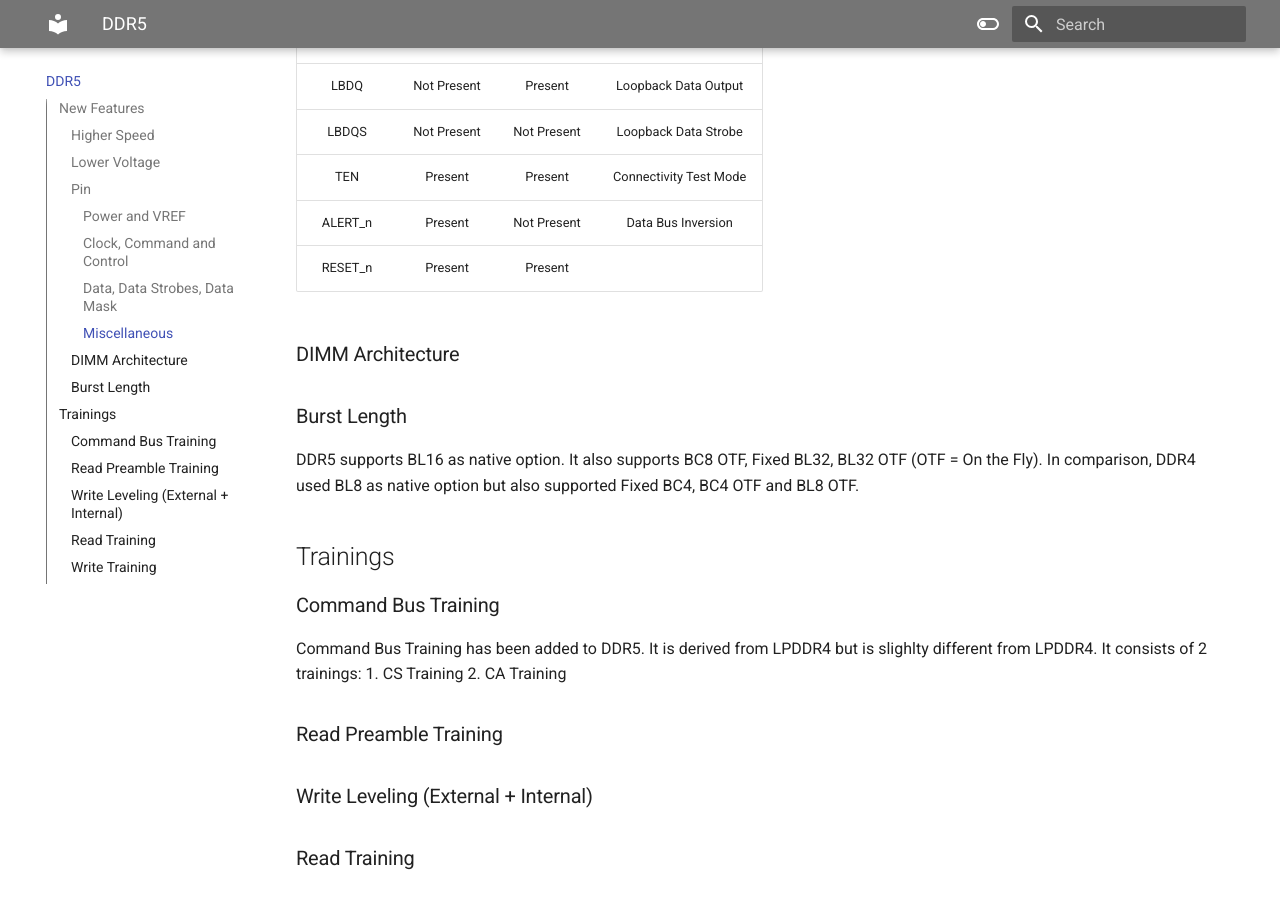
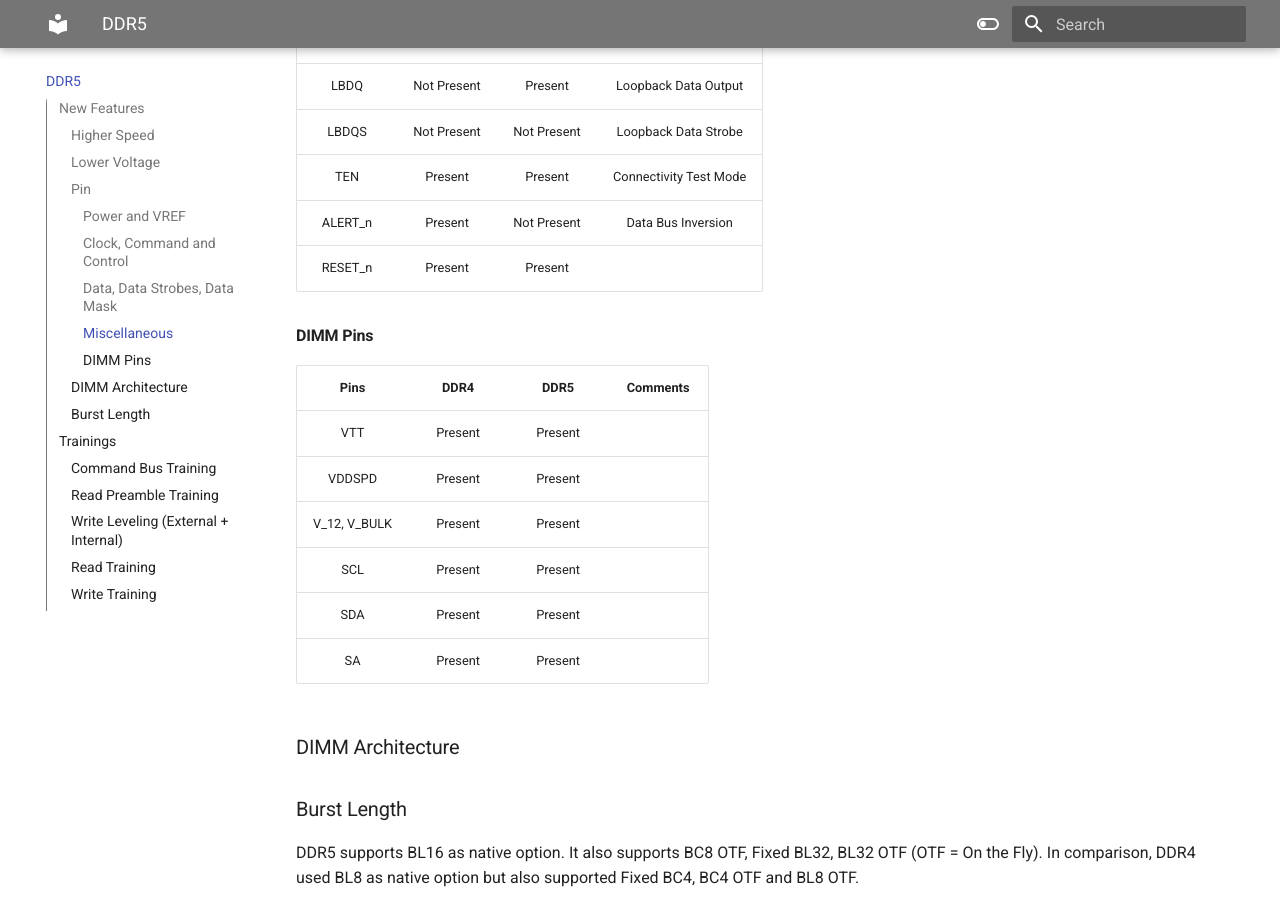
Before and after one commit to shingaridavesh/memoryandarchitecture, an MkDocs documentation site: the page built from docs/DDR5.md, in a window 1280 px wide and 900 px high, scrolled down 1827 px. Built offline with MkDocs 1.6.1 and Material for MkDocs 9.7.7, drawn with Linux system fonts in a browser that asks for light colours.

Commit message:
Update DDR5.md

```diff
--- a/docs/DDR5.md
+++ b/docs/DDR5.md
@@ -47,6 +47,16 @@
 | ALERT_n |   Present    |      Not Present | Data Bus Inversion |
 | RESET_n | Present |     Present |  |
 
+####DIMM Pins
+|  Pins  |      DDR4      |   DDR5    |   Comments    |
+| :--------: |:-------------:| :---------:|:---------:|
+| VTT  | Present |     Present |  |
+| VDDSPD |   Present    |       Present |  |
+| V_12, V_BULK | Present |     Present |  |
+| SCL |   Present    |      Present |  |
+| SDA |   Present    |      Present |  |
+| SA | Present |     Present |  |
+
 ###DIMM Architecture
 ###Burst Length
 DDR5 supports BL16 as native option. It also supports BC8 OTF, Fixed BL32, BL32 OTF (OTF = On the Fly). In comparison, DDR4 used BL8 as native option but also supported Fixed BC4, BC4 OTF and BL8 OTF.
```
